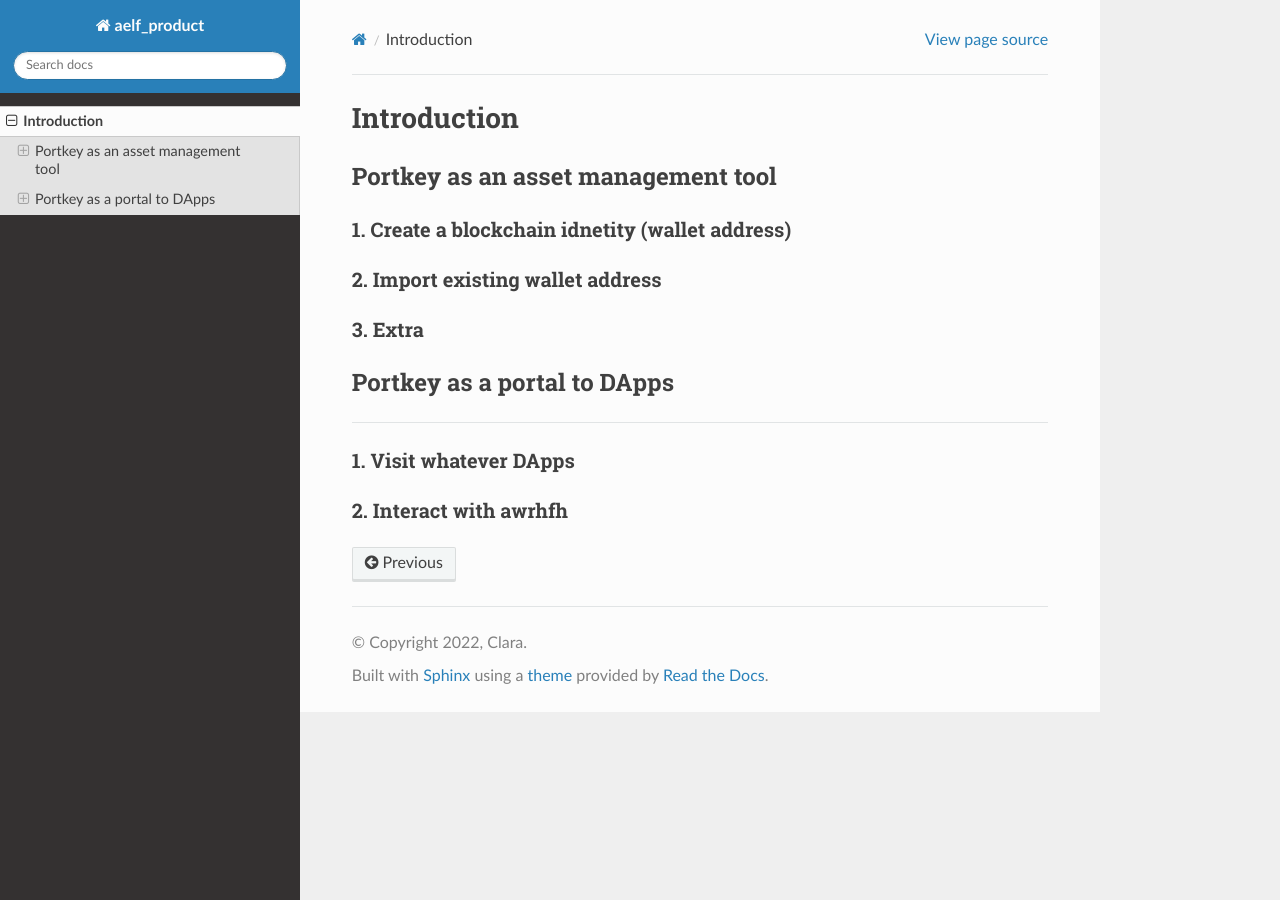
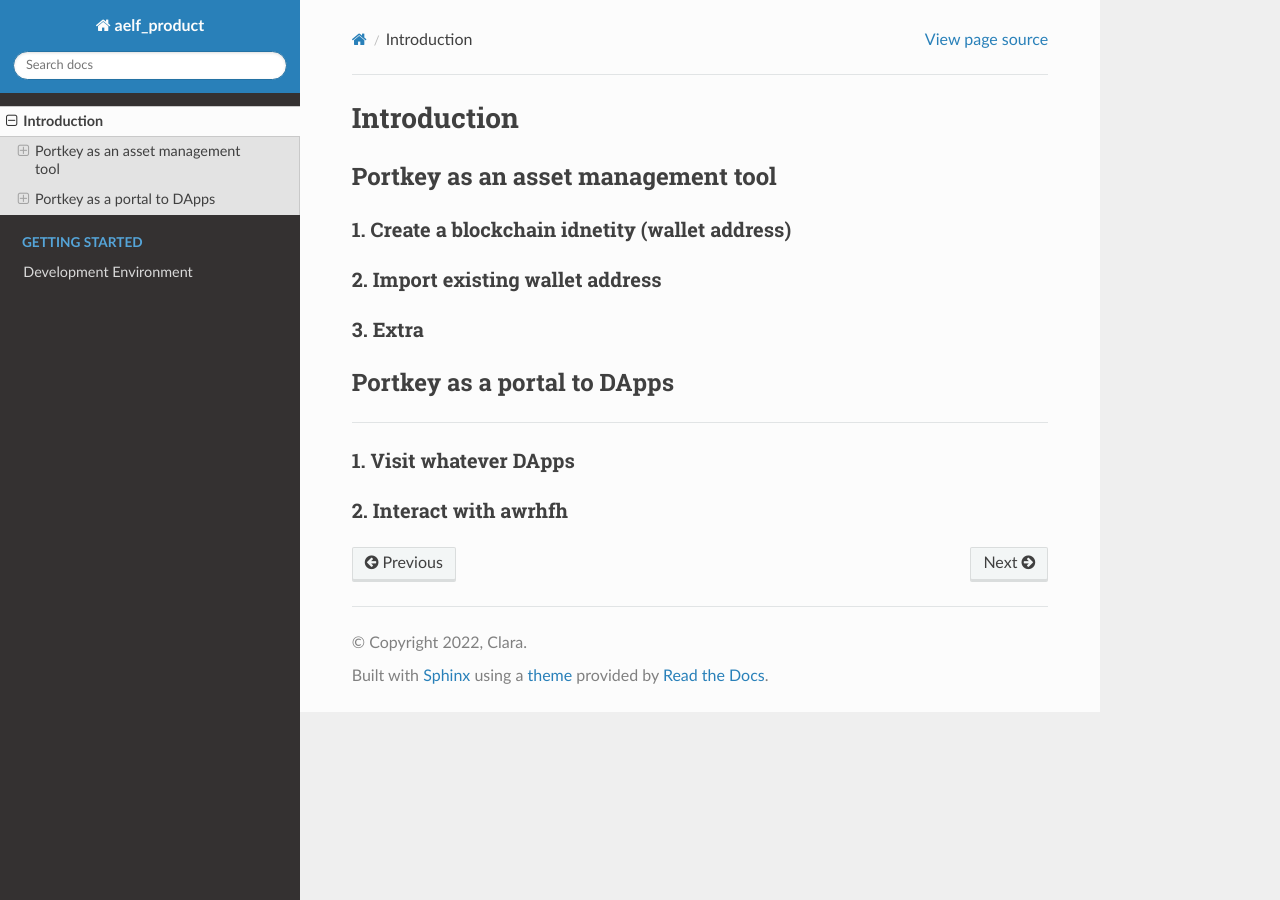
Before and after one commit to XtHou/rtd-tutorial, a Sphinx documentation site: the page built from source/main_pages/Introduction/introduction.md, in a window 1280 px wide. Built offline with Sphinx 7.4.7 and the Read the Docs theme 2.0.0, drawn with Linux system fonts in a browser that asks for light colours; pages that are not in the unit, such as notebooks, are missing from menus.

Commit message:
Update index.rst

```diff
--- a/source/index.rst
+++ b/source/index.rst
@@ -17,7 +17,7 @@ Welcome to AElf's Official documentation!
    :maxdepth: 2
    :caption: Getting Started
 
-   Development Environment<main_pages/Getting_started/development-environment>
+   Development Environment<main_pages/Getting_started/development_environment>
 
 
 .. toctree::
```
